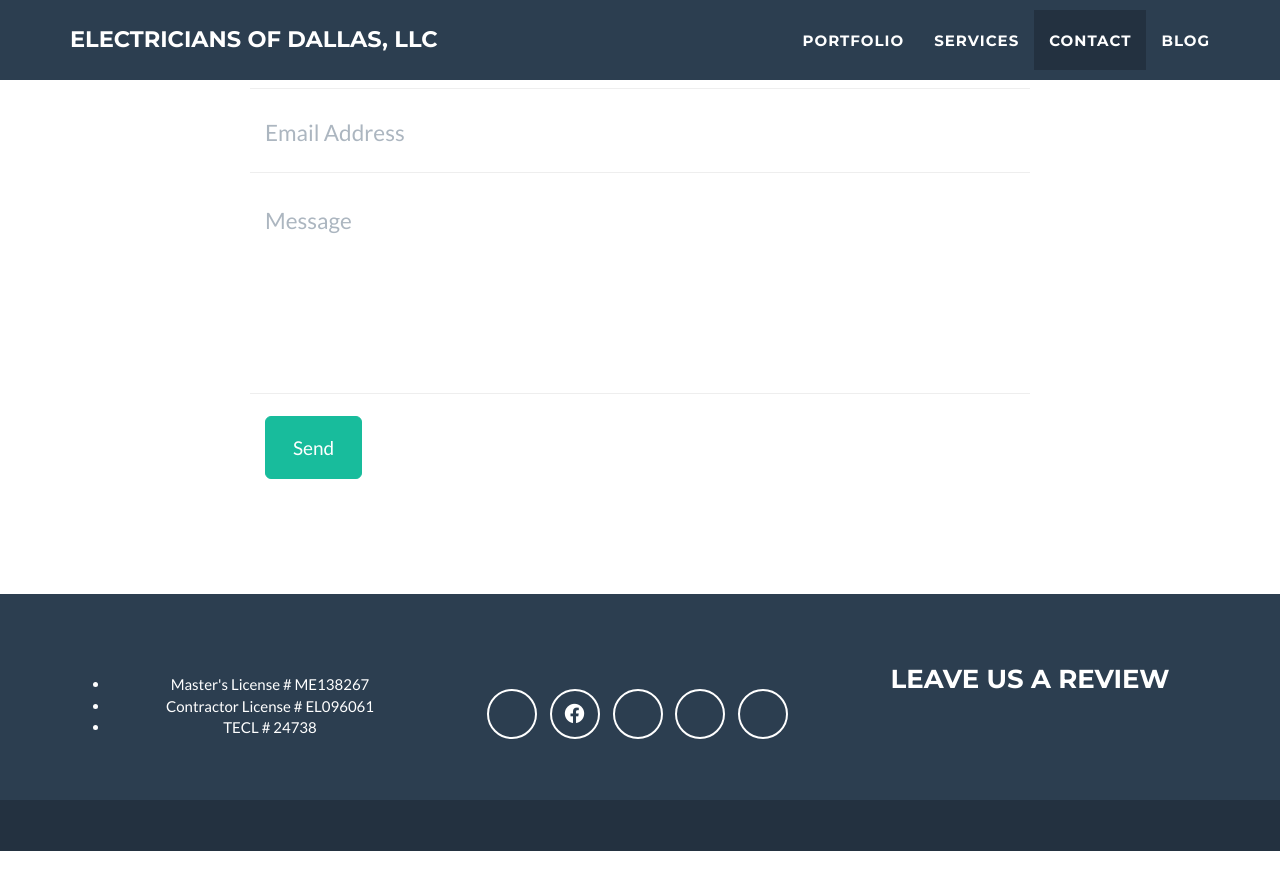
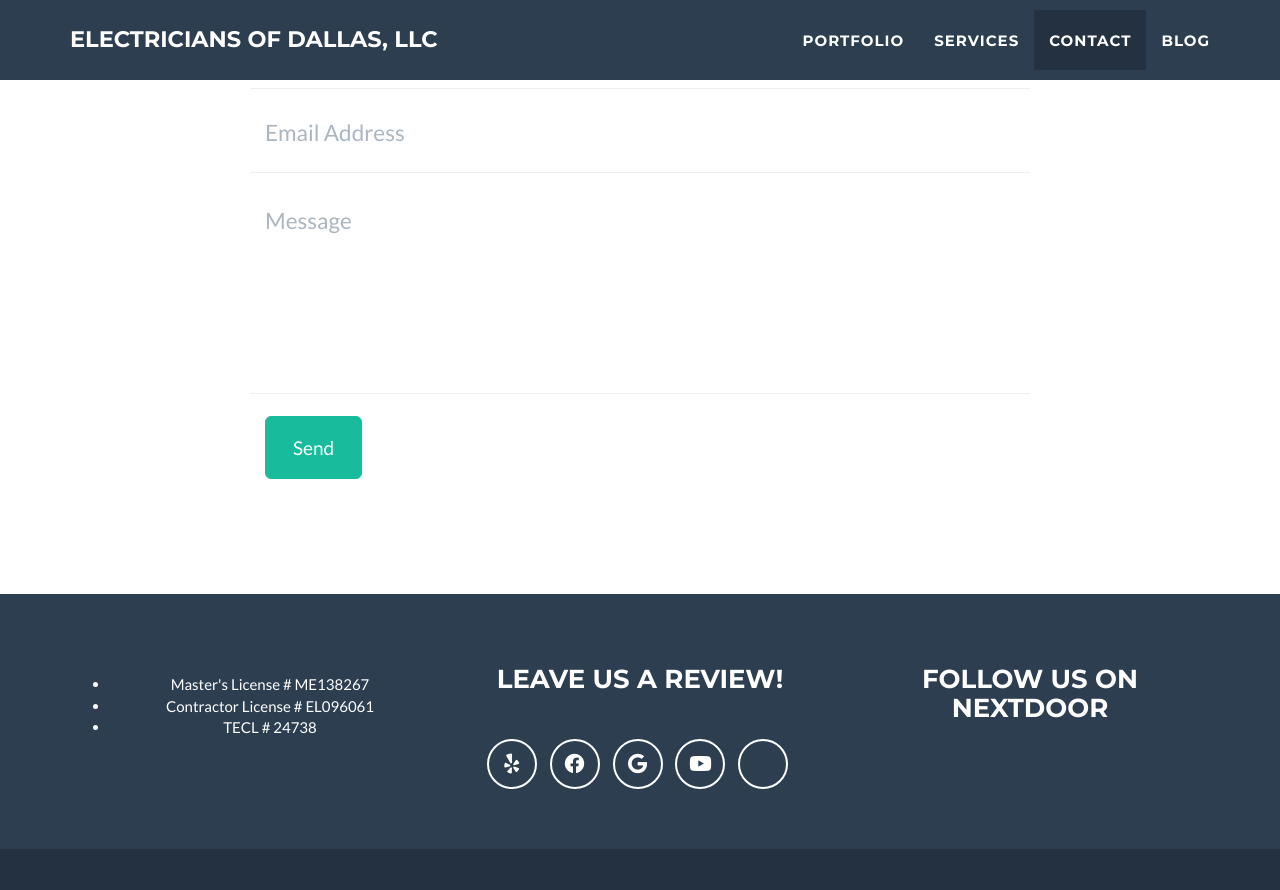
Before and after one commit to PenaV99/Electricians-of-Dallas, a Jekyll site: the page built from _posts/2014-07-18-project-1.markdown, in a window 1280 px wide and 900 px high, scrolled down 2450 px. Shown: the top 890 px of the window. Built offline with Jekyll 4.4.1, drawn with Linux system fonts in a browser that asks for light colours; before the commit the page ends 3301 px from its top, so only the background shows below that.

Commit message:
Change logo

```diff
--- a/_config.yml
+++ b/_config.yml
@@ -1,7 +1,7 @@
 # Site settings
 title: Electricians of Dallas, LLC
 email: emilysharpton@electriciansofdallas.net
-url: /eoc_blog_test
+url:
 description: "Electricians of Dallas is a family owned company that provides reliable services for both residential and commercial projects."
 keywords: "electrician, technician, Dallas, Carrollton, panel"
 skills: <i>Your Electricians For Life!</i>
@@ -39,15 +39,15 @@
 
 # Social networks usernames (many more available: google-plus, flickr, dribbble, pinterest, instagram, tumblr, linkedin, etc.)
 social:
-  - title:
+  - title: yelp
+    url: https://www.yelp.com/biz/electricians-of-dallas-carrollton-3?osq=Electricians+of+Dallas%2C+LLC
+  - title: facebook
+    url: https://www.facebook.com/people/Electricians-of-Dallas-LLC/100077930851213/
+  - title: google
+    url: https://g.co/kgs/Dga7s8
+  - title: youtube
     url:
-  - title: facebook
-    url:
-  - title:
-    url:
-  - title:
-    url:
-  - title:
+  - title: nextdoor
     url:
 
 # Postal address (add as many lines as necessary)
--- a/_includes/footer.html
+++ b/_includes/footer.html
@@ -14,18 +14,19 @@
           </div>
         </div>
         <div class="footer-col col-md-4">
-          <h3>{{ site.footer.social }}</h3>
+          <h3> Leave us a review!{{ site.footer.social }}</h3>
           <ul class="list-inline">
             {% for network in site.social %}
             <li>
-              <a href="{{ network.url }}" class="btn-social btn-outline"><i
+              <a href="{{ network.url }}" class="btn-social btn-outline">
+              <i
                   class="fa-brands fa-fw fa-{{ network.title }}"></i></a>
             </li>
             {% endfor %}
           </ul>
         </div>
         <div class="footer-col col-md-4">
-          <h3>LEAVE US A REVIEW</h3>
+          <h3>Follow us on Nextdoor</h3>
           <p></p>
         </div>
       </div>
--- a/_includes/head.html
+++ b/_includes/head.html
@@ -1,7 +1,7 @@
 <head>
   <meta charset="utf-8">
   <meta http-equiv="X-UA-Compatible" content="IE=edge">
-  <title>{{ site.title }}</title>
+  <title>{{site.title}}</title>
   <meta name="viewport" content="width=device-width">
   <meta name="description" content="{{ site.description }}">
   <meta name="keywords" content="{{ site.keywords }}" />
--- a/_includes/header.html
+++ b/_includes/header.html
@@ -4,8 +4,7 @@
     <div class="row">
       <div class="col-lg-12">
         <div class="intro-text">
-          <span class="name"><img class ="header-logo" src="/img/eod logo (2).png" alt="Electricians">Electricians of Dallas</span>
-<!--          <hr class="star-light" />-->
+          <span class="name"><img class ="header-logo" src="img/green-logo.png" alt="Electricians">Electricians of Dallas</span>
           <span class="skills">{{ site.skills }}</span>
           <div><a href="tel:9724180691">Call Us Today!</a></div>
 
```
Also changed, not shown: other parts of _includes/head.html (+0 -2 lines).
